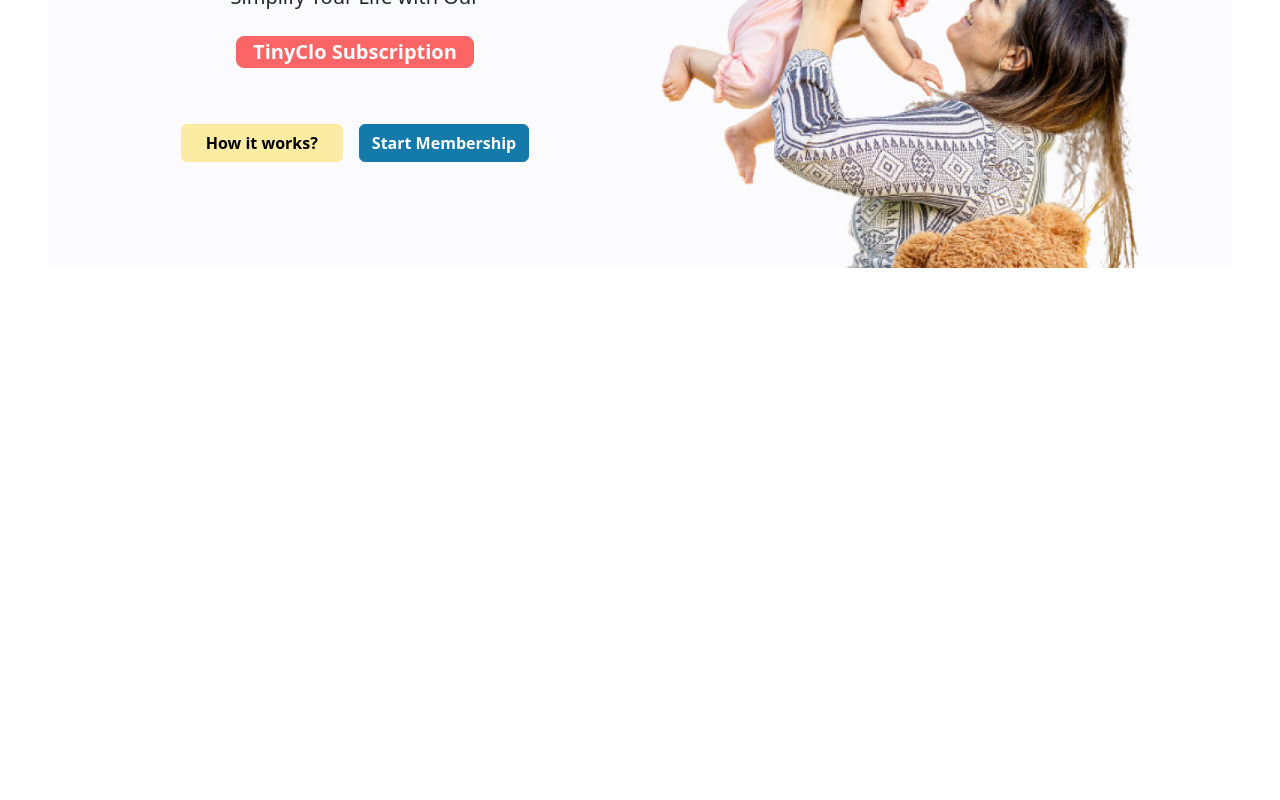
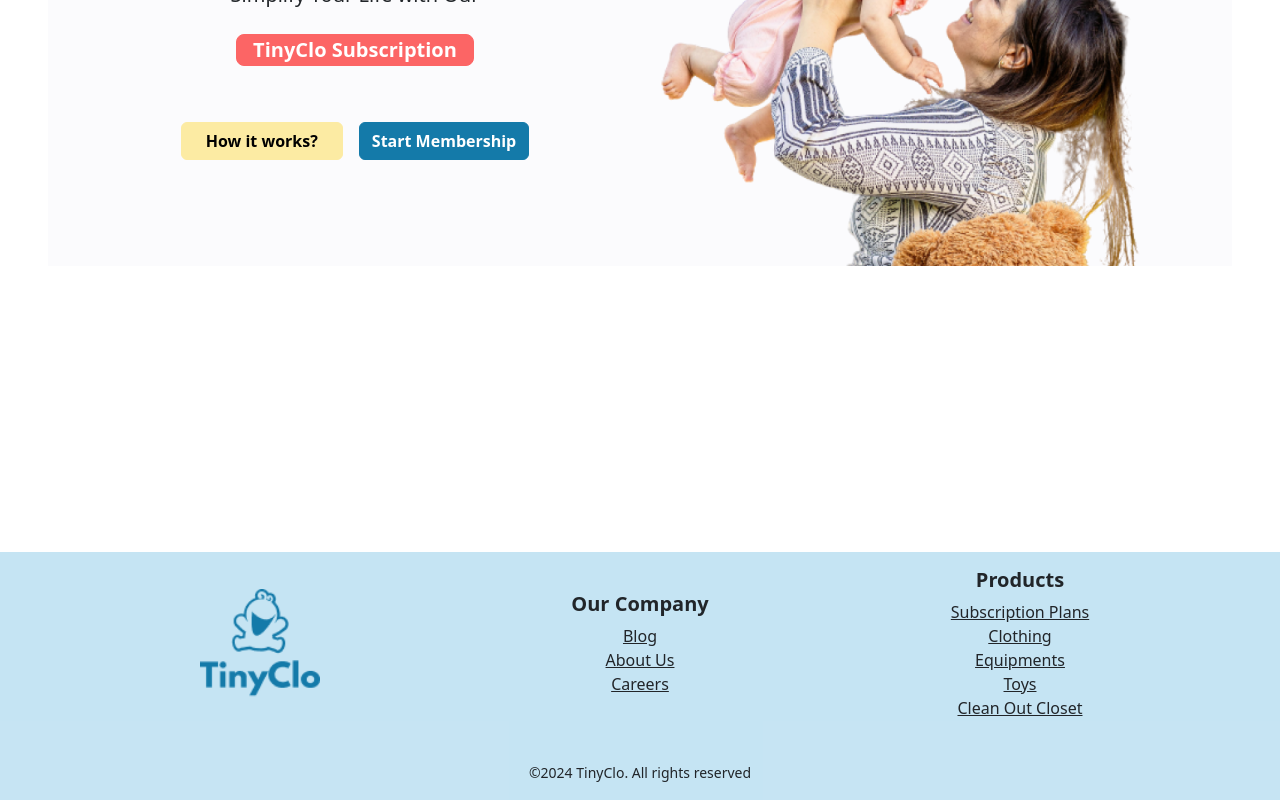
Before and after one commit to Garima9876/TinyClo, a React (Create React App) app: page / in a window 1280 px wide. Shown: the part 296-1096 px from the top of the page. Before the commit the page ends 800 px from the top, so only its background shows below. Built offline with nearby package versions, Linux system fonts and the light colour scheme.

Commit message:
added footer in the project

```diff
--- a/src/App.js
+++ b/src/App.js
@@ -1,19 +1,24 @@
-import React from 'react';
-import { BrowserRouter as Router, Route, Routes } from 'react-router-dom';
-import Navbar from './components/Navbar';
-import Home from './components/Home';
-import Footer from './components/Footer';
-import './components/styles/custom-bootstrap.scss';
-import 'bootstrap/dist/js/bootstrap.bundle.min';
+import React from "react";
+import { BrowserRouter as Router, Route, Routes } from "react-router-dom";
+import SectionWrapper from "./components/SectionWrapper";
+import Navbar from "./components/Navbar";
+import Home from "./components/Home";
+import Footer from "./components/Footer";
+import "./components/styles/custom-bootstrap.scss";
+import "bootstrap/dist/js/bootstrap.bundle.min";
 
 function App() {
   return (
     <Router>
       <div>
         <Navbar />
-        <Routes>
-          <Route path="/" element={<Home />} />
-        </Routes>
+        <SectionWrapper>
+          <div className="mt-5 py-2">
+            <Routes>
+              <Route path="/" element={<Home />} />
+            </Routes>
+          </div>
+        </SectionWrapper>
         <Footer />
       </div>
     </Router>
--- a/src/components/Footer.js
+++ b/src/components/Footer.js
@@ -1,7 +1,40 @@
 import React from "react";
+import logoImage from "../components/assets/logo.png";
 
 const Footer = () => {
-  return <div></div>;
+  return (
+    <footer className="footer py-3">
+      <div className="container">
+        <div className="row align-items-center">
+          <div className="col-md-4 text-center text-md-left mb-4 mb-md-0">
+            <img src={logoImage} alt="TinyClo Logo" className="mb-2" style={{ width: '120px' }} />
+          </div>
+          <div className="col-md-4 text-center text-md-left mb-4 mb-md-0">
+            <h5 className="fw-bold">Our Company</h5>
+            <ul className="list-unstyled">
+              <li><a href="#!" className="text-dark">Blog</a></li>
+              <li><a href="#!" className="text-dark">About Us</a></li>
+              <li><a href="#!" className="text-dark">Careers</a></li>
+            </ul>
+          </div>
+          <div className="col-md-4 text-center text-md-left">
+            <h5 className="fw-bold">Products</h5>
+            <ul className="list-unstyled">
+              <li><a href="#!" className="text-dark">Subscription Plans</a></li>
+              <li><a href="#!" className="text-dark">Clothing</a></li>
+              <li><a href="#!" className="text-dark">Equipments</a></li>
+              <li><a href="#!" className="text-dark">Toys</a></li>
+              <li><a href="#!" className="text-dark">Clean Out Closet</a></li>
+            </ul>
+          </div>
+        </div>
+        {/* Footer Bottom */}
+        <div className="text-center pt-4">
+          <small>©2024 TinyClo. All rights reserved</small>
+        </div>
+      </div>
+    </footer>
+  );
 };
 
 export default Footer;
--- a/src/components/Home.js
+++ b/src/components/Home.js
@@ -1,10 +1,7 @@
 import React from "react";
 import homeImage from "../components/assets/home-page.png";
-import SectionWrapper from "./SectionWrapper";
-
 const Home = () => {
   return (
-    <SectionWrapper>
     <section className="bg-home-colour">
       <div className="container">
         <div className="row align-items-center">
@@ -26,16 +23,11 @@
             </div>
           </div>
           <div className="col-lg-6 text-center">
-              <img
-                src={homeImage}
-                alt="Mother and Baby"
-                className="img-fluid"
-              />
+            <img src={homeImage} alt="Mother and Baby" className="img-fluid" />
           </div>
         </div>
       </div>
     </section>
-    </SectionWrapper>
   );
 };
 
--- a/src/components/Navbar.js
+++ b/src/components/Navbar.js
@@ -1,5 +1,6 @@
 import React, { useState } from "react";
 import { Link } from "react-router-dom";
+import logoImage from "../components/assets/logo.png";
 
 const Navbar = () => {
   const [activeButton, setActiveButton] = useState(null);
@@ -9,10 +10,10 @@
   };
 
   return (
-    <nav className="navbar navbar-expand-lg navbar-light">
+    <nav className="navbar navbar-expand-lg navbar-light bg-white fixed-top">
       <div className="container">
         <a className="navbar-brand" href="/">
-          <img src={`${process.env.PUBLIC_URL}/logo.png`} alt="TinyClo Logo" width="80" height="80" />
+          <img src={logoImage} alt="TinyClo Logo" width="80" height="80" />
         </a>
         <button
           className="navbar-toggler"
--- a/src/components/SectionWrapper.js
+++ b/src/components/SectionWrapper.js
@@ -2,8 +2,10 @@
 
 const SectionWrapper = ({ children }) => {
   return (
-    <div className="px-3 px-md-4 px-lg-5">
-      {children}
+    <div className="d-flex flex-column vh-100 mt-5">
+      <main className="flex-grow-1">
+        <div className="container-fluid px-5">{children}</div>
+      </main>
     </div>
   );
 };
--- a/src/components/styles/custom-bootstrap.scss
+++ b/src/components/styles/custom-bootstrap.scss
@@ -6,6 +6,16 @@
   "secondary": #FCEBA3,
   "unique-secondary": #FC6565,
   "home-colour": #FBFBFD,
+  "footer-colour": #1A95CF
 );
 
 @import "node_modules/bootstrap/scss/bootstrap";
+
+// Define CSS variable for the color with opacity
+:root {
+  --footer-color-opacity: rgba(26, 149, 207, 0.25); // Define the color with opacity here
+}
+
+.footer {
+  background-color: rgba(map-get($theme-colors, "footer-colour"), 0.25); // Apply opacity here
+}
```
Also changed, not shown: src/components/assets/logo.png (added). Lines whose indentation alone changed are shown as unchanged.
